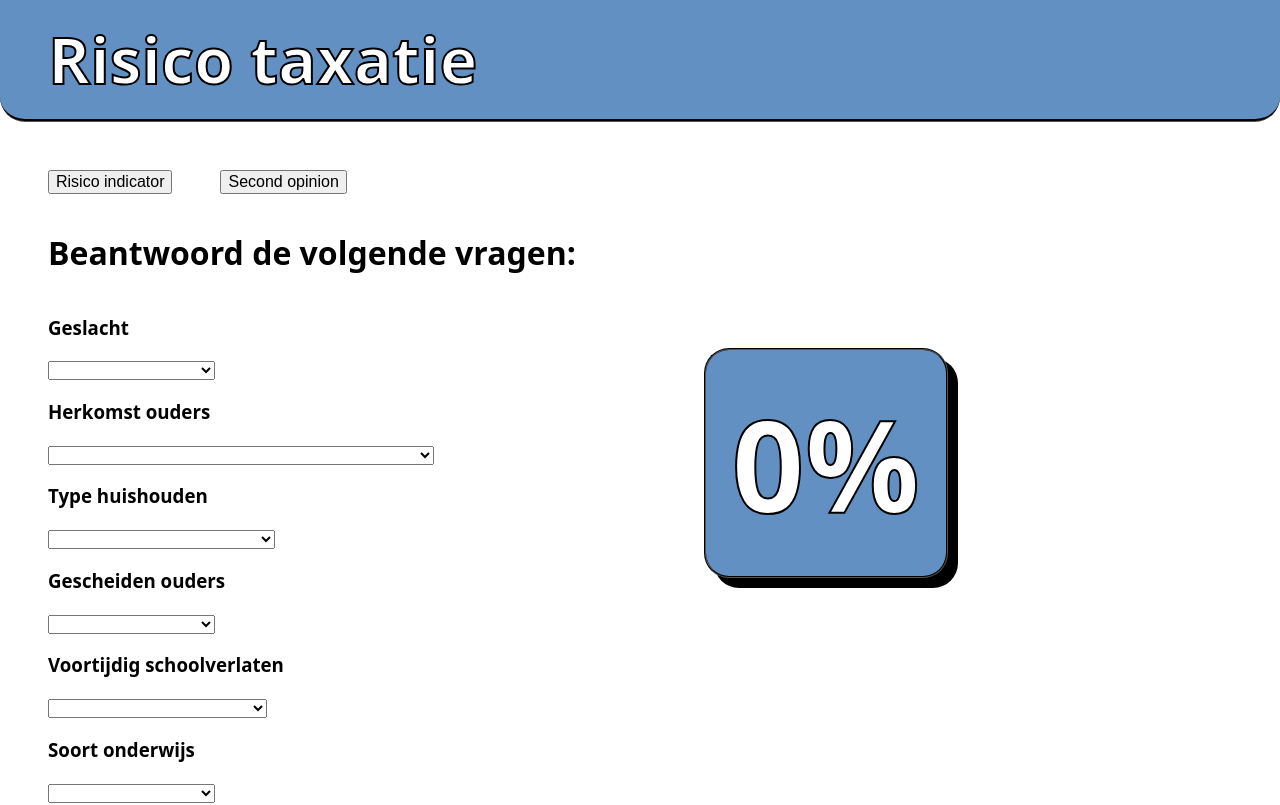
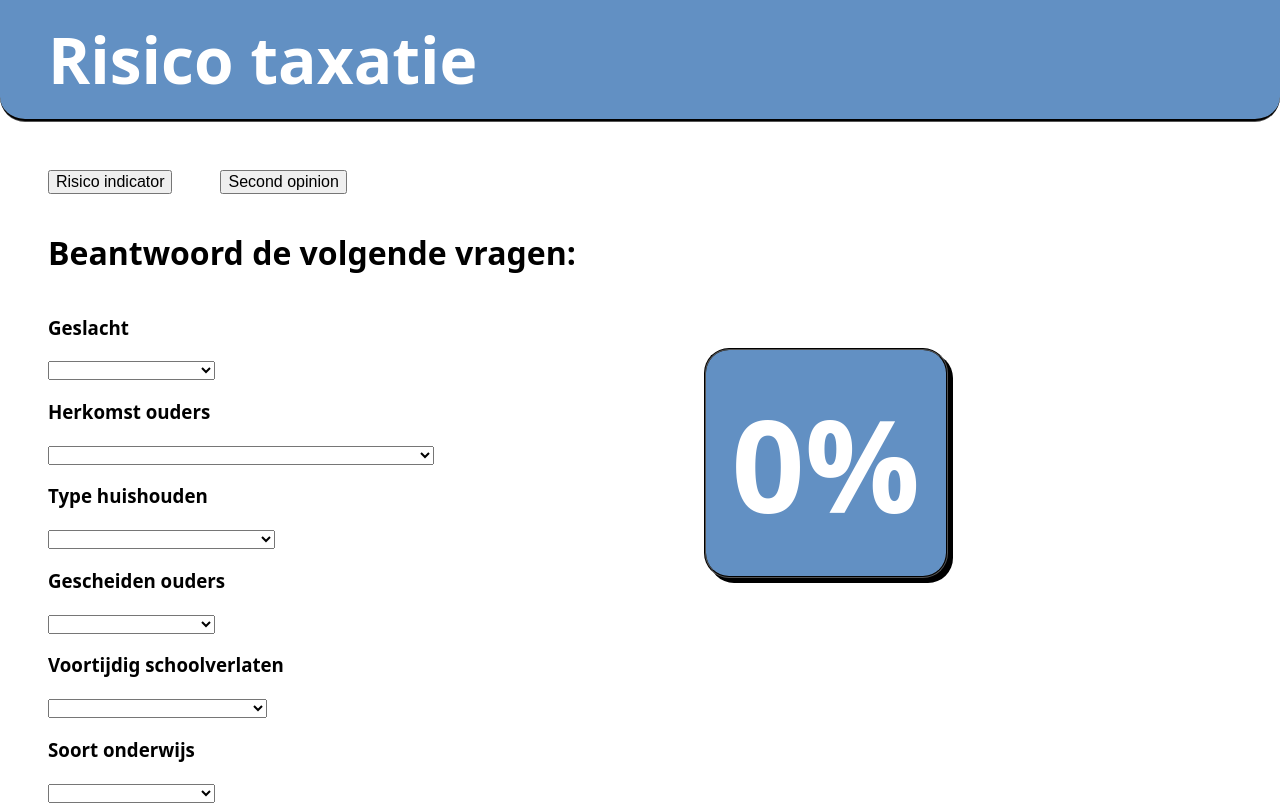
Before and after one commit to joostflick/frontend-applications, a Vue app: page / in a window 1280 px wide. Shown: the top 805 px of the page. Built offline with nearby package versions, Linux system fonts and the light colour scheme.

Commit message:
small styling change

```diff
--- a/src/Header.vue
+++ b/src/Header.vue
@@ -5,7 +5,6 @@
 </template>
 <style>
 header > h1 {
-    -webkit-text-stroke: 2px black;
     font-size: 4em;
     margin: 0;
 }
--- a/src/Percentage.vue
+++ b/src/Percentage.vue
@@ -31,9 +31,8 @@ export default {
     border-color: black;
     border-style:groove;
     border-radius: 25px;
-    box-shadow: 10px 10px black;
+    box-shadow: 5px 5px black;
     background-color: #6290C3;
     color: white;
-    -webkit-text-stroke: 2px black;
 }
 </style>
```
